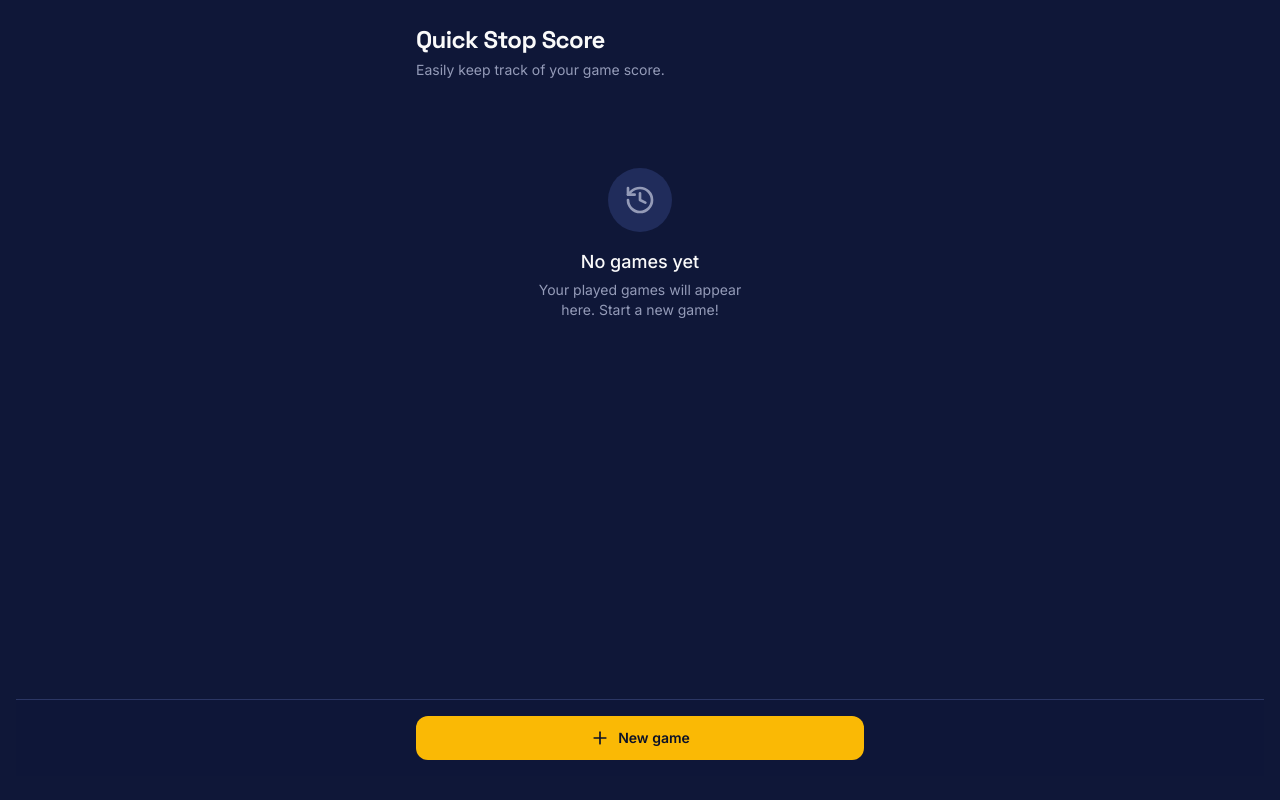
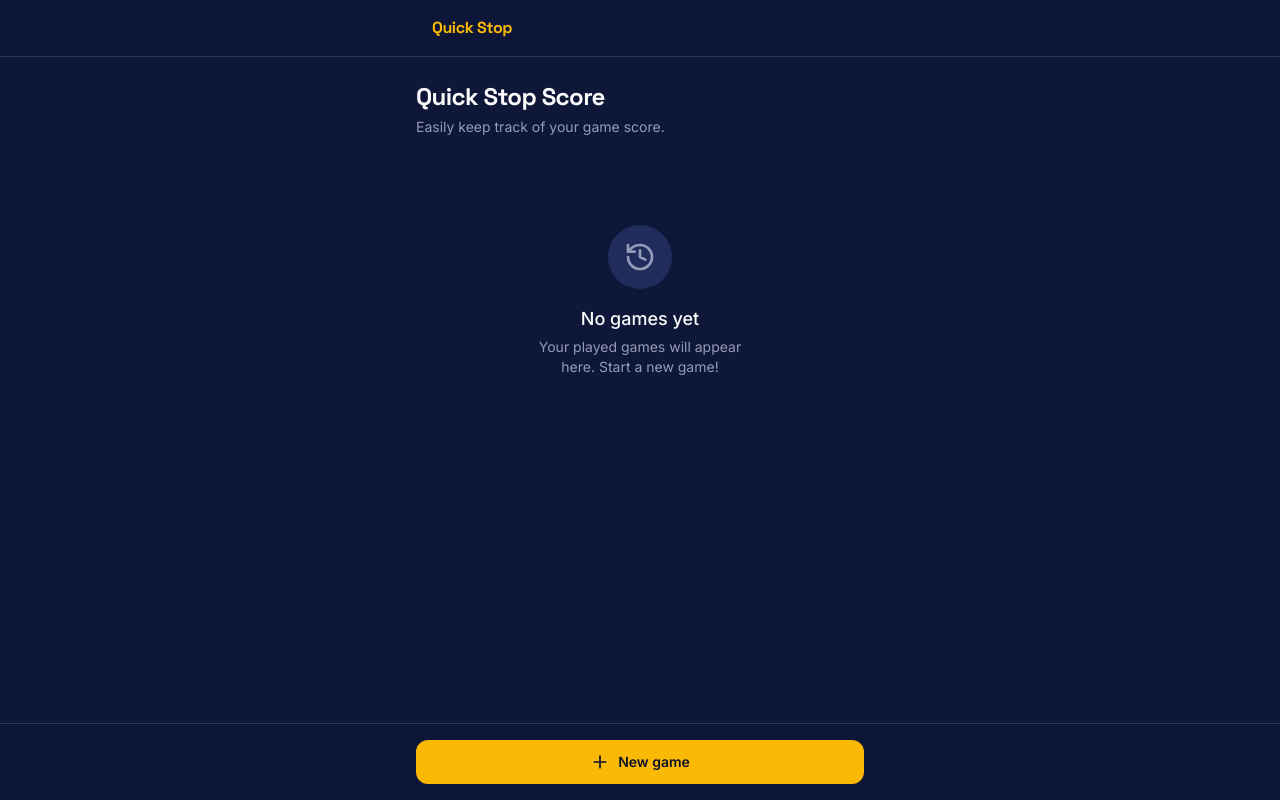
Before and after one commit to LoGaNsF/quick-stop-score, a Next.js app: page /en in a window 1280 px wide. Built offline with nearby package versions, Linux system fonts and the light colour scheme.

Commit message:
feat: add global header to AppShell
Add fixed header with logo, title, and home icon in AppShell layout.

Co-authored-by: José Manuel Garrido Chacón <2463103+LoGaNsF@users.noreply.github.com>

```diff
--- a/src/components/app-shell.tsx
+++ b/src/components/app-shell.tsx
@@ -1,5 +1,9 @@
-// Server Component
+'use client';
+
 import { cn } from '@/lib/utils';
+import { House } from 'lucide-react';
+import Link from 'next/link';
+import { usePathname } from 'next/navigation';
 
 type AppShellProps = {
   title: string;
@@ -16,24 +20,51 @@ export function AppShell({
   className,
   footer,
 }: AppShellProps) {
+  const pathname = usePathname();
+  const isHome = pathname === '/' || /^\/[a-z]{2}$/.test(pathname);
+
   return (
-    <main className='flex min-h-screen flex-col bg-background px-4 py-6'>
+    <div className='flex min-h-screen flex-col bg-background'>
+      {/* Global sticky header */}
+      <header className='sticky top-0 z-50 border-b border-border bg-background/95 backdrop-blur-sm'>
+        <div className='mx-auto flex h-14 w-full max-w-md items-center justify-between px-4'>
+          <span className='font-[family-name:var(--font-display)] text-base font-bold tracking-tight text-primary'>
+            Quick Stop
+          </span>
+          {!isHome ? (
+            <Link
+              href='/'
+              aria-label='Ir al inicio'
+              className='flex h-9 w-9 items-center justify-center rounded-lg text-muted-foreground transition-colors hover:bg-secondary hover:text-foreground'
+            >
+              <House className='h-5 w-5' />
+            </Link>
+          ) : (
+            <div className='h-9 w-9' />
+          )}
+        </div>
+      </header>
+
+      {/* Page content */}
+      <main className='flex flex-1 flex-col px-4 py-6'>
         <div className={cn('mx-auto flex w-full max-w-md flex-1 flex-col', className)}>
-        <header className='mb-6 space-y-1'>
+          <div className='mb-6 space-y-1'>
             <h1 className='font-[family-name:var(--font-display)] text-2xl font-bold tracking-tight text-foreground'>
               {title}
             </h1>
             {subtitle ? (
               <p className='text-sm text-muted-foreground'>{subtitle}</p>
             ) : null}
-        </header>
+          </div>
           <div className='flex-1'>{children}</div>
         </div>
+      </main>
+
       {footer ? (
         <div className='sticky bottom-0 left-0 right-0 border-t border-border bg-background/95 px-4 py-4 backdrop-blur-sm'>
           <div className='mx-auto w-full max-w-md'>{footer}</div>
         </div>
       ) : null}
-    </main>
+    </div>
   );
 }
```
Lines whose indentation alone changed are shown as unchanged.
